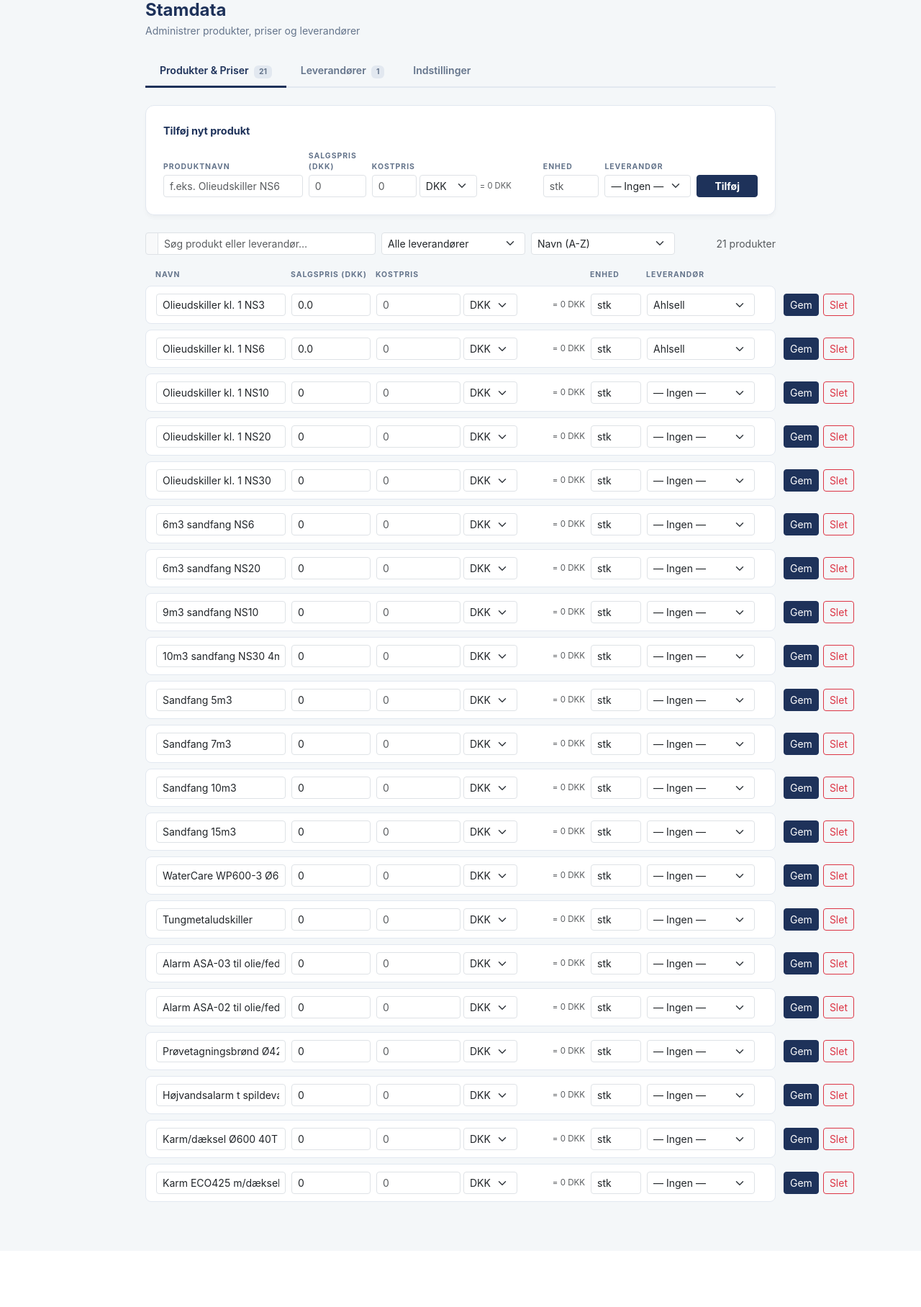
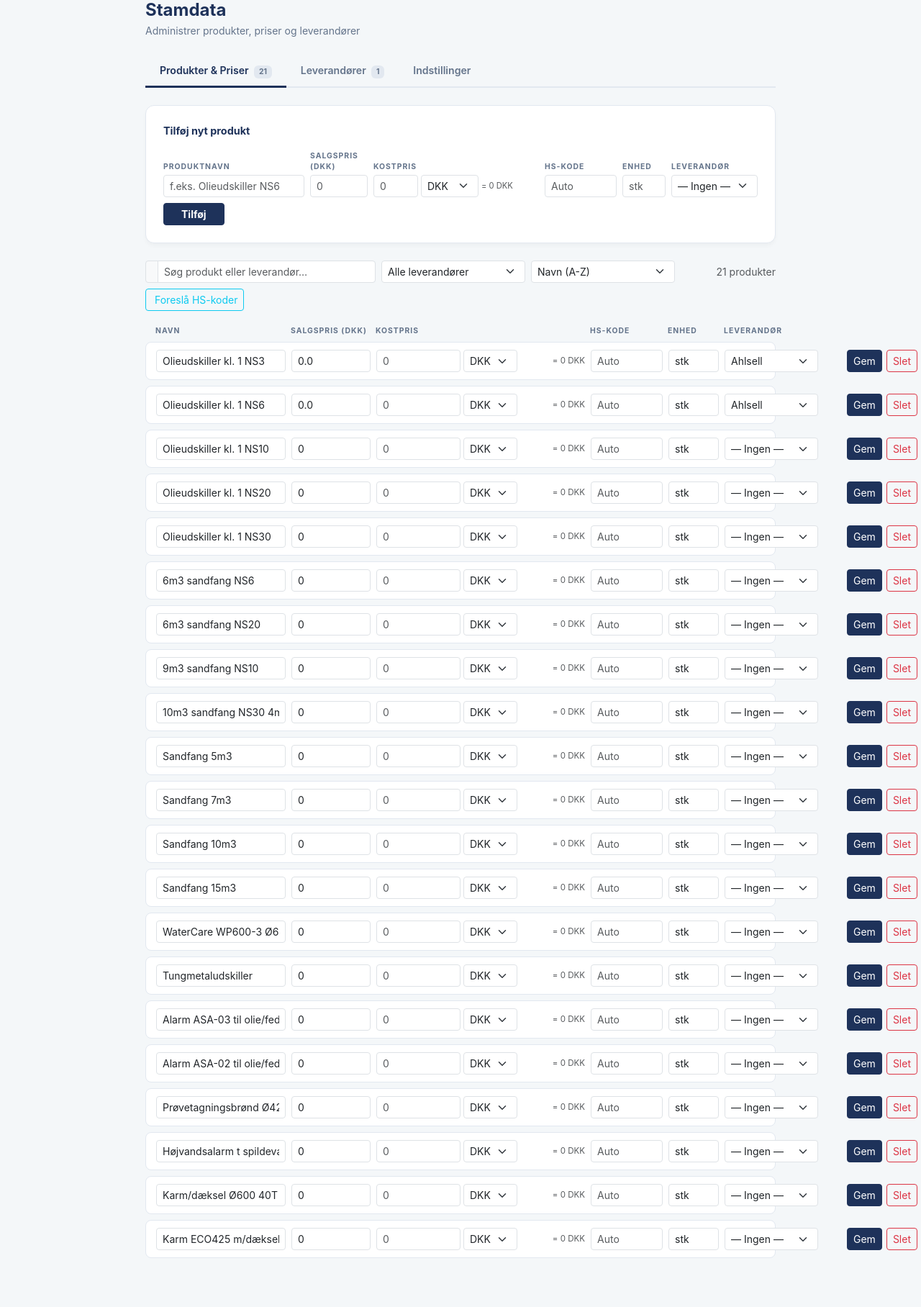
Before and after one commit to allanAHSolution/TilbudsMaskine, a Flask app: page /admin/produkter in a window 1280 px wide. Shown: the part 119-1935 px from the top of the page at 72% size. Before the commit the page ends 1789 px from the top, so only its background shows below. Run offline with Flask 3, Linux system fonts and the light colour scheme; the visitor is signed in with stand-in values (Sample User, id 1).

Commit message:
HS-koder på stamdata + auto-foreslag baseret på produktnavn
- Ny gæt_hs_kode() helper med domænespecifik keyword-mapping for
  vandrensning/spildevand: pumper (8413.x), filtre (8421.x),
  beholdere (7309.00), brønde/karme (7308.90/6810.91), sensorer
  (9026.x), styring (8537.10), alarmer (8531.10), m.fl.
- Service-poster (konsulent, timer, fragt) returnerer tom HS
- HS-kode-felt på produkter i stamdata (UI + backend gemmer)
- 'Foreslå HS-koder' knap i toolbaren — fylder TOMME HS-felter
  ud baseret på produktnavn, rører ikke eksisterende
- Toldfaktura PDF: linje-hs_kode → stamdata-opslag → auto-gæt fra
  navn (3-trins fallback)

Co-Authored-By: Claude Opus 4.7 (1M context) <noreply@anthropic.com>

```diff
--- a/app.py
+++ b/app.py
@@ -105,6 +105,60 @@ def _f(s, default=0.0):
         return float(s)
     except (ValueError, TypeError):
         return default
+
+
+def gæt_hs_kode(navn):
+    """
+    Foreslår en HS-kode (TARIC) baseret på produktnavn.
+    Domænespecifik for vandrensning/spildevand. Returnerer tom streng
+    hvis ingen match (typisk service/konsulent).
+    """
+    n = (navn or '').lower()
+
+    # Service-poster (ingen HS)
+    if any(k in n for k in ['konsulent', 'timer', 'rådgiv', 'sat ', 'site acceptance',
+                             'remote', 'fjernadgang', 'systemintegration', 'idriftsætt',
+                             'idriftsät', 'opstart', 'pris i alt', 'total', 'fragt']):
+        return ''
+
+    # Pumper
+    if 'doseringspumpe' in n: return '8413.50.20'
+    if 'feed pump' in n or 'feedpump' in n: return '8413.81.00'
+    if 'sump pump' in n or 'sumppump' in n or 'dykpumpe' in n: return '8413.70.21'
+    if 'pumpe' in n: return '8413.70.21'
+
+    # Filtrering / udskillere
+    if 'olieudskill' in n or 'fedtudskill' in n or 'tungmetal' in n: return '8421.21.99'
+    if 'filter' in n: return '8421.29.00'
+
+    # Beholdere / tanke
+    if 'kombitank' in n or 'buffertank' in n or 'plasttank' in n: return '7309.00.30'
+    if 'tank' in n: return '7309.00.30'
+
+    # Brønde / karme (typisk beton eller stål)
+    if 'sandfang' in n: return '6810.91.00'
+    if 'pumpebrønd' in n: return '7308.90.99'
+    if 'prøvetagning' in n or 'brønd' in n: return '7308.90.99'
+    if 'karm' in n or 'dæksel' in n: return '7308.90.99'
+
+    # Sensorer / måling
+    if 'radar' in n and ('sensor' in n or 'level' in n or 'niveau' in n): return '9026.10.81'
+    if 'level sensor' in n or 'levelsensor' in n: return '9026.10.81'
+    if 'højvand' in n or 'niveau' in n: return '9026.20.50'
+    if 'flow' in n and 'meter' in n: return '9028.20.00'
+
+    # Styring / alarmer
+    if 'plc' in n or 'hmi' in n: return '8537.10.99'
+    if 'alarm' in n: return '8531.10.95'
+
+    # Fittings / rør
+    if 'fitting' in n or 'rørdele' in n: return '7307.99.80'
+    if 'rør' in n: return '7304.90.00'
+
+    # Vogne / transportudstyr
+    if 'hjulvogn' in n or 'vogn' in n: return '8716.80.00'
+
+    return ''
 
 
 def _kategoriser_faktura(beskrivelse, kunde):
@@ -500,6 +554,10 @@ def generer_toldfaktura_pdf(tilbud, fragt_beloeb=0.0, fragt_valuta=None,
     pdf.cell(25, 7, 'Total',  fill=True, align='R')
     pdf.ln(7)
 
+    # Stamdata-lookup for at finde HS-koder for produkter der ikke har dem på linjen
+    stamdata_hs = {p['navn'].lower().strip(): (p.get('hs_kode') or '').strip()
+                    for p in load_data(PRODUKTER_FILE, [])}
+
     total_sum = 0
     for i, p in enumerate(tilbud.get('produkter', [])):
         antal = _f(p.get('antal', 1), 1)
@@ -509,9 +567,15 @@ def generer_toldfaktura_pdf(tilbud, fragt_beloeb=0.0, fragt_valuta=None,
         fill = (i % 2 == 0); bg = GREY_ROW if fill else (255, 255, 255)
         pdf.set_fill_color(*bg); pdf.set_text_color(30, 30, 30)
         pdf.set_font('DejaVu', '', 8.5)
+        # HS-kode: linje først, ellers stamdata-opslag, ellers gæt fra navn
+        hs_kode = (p.get('hs_kode') or '').strip()
+        if not hs_kode:
+            hs_kode = stamdata_hs.get(p.get('navn', '').lower().strip(), '')
+        if not hs_kode:
+            hs_kode = gæt_hs_kode(p.get('navn', ''))
         pdf.cell(8, 6, str(i+1), fill=fill, align='C')
         pdf.cell(72, 6, safe_text(p.get('navn', ''))[:42], fill=fill)
-        pdf.cell(20, 6, safe_text(p.get('hs_kode', '')), fill=fill, align='C')
+        pdf.cell(20, 6, safe_text(hs_kode), fill=fill, align='C')
         pdf.cell(18, 6, safe_text(p.get('origin', oprindelsesland[:2].upper())), fill=fill, align='C')
         antal_str = str(int(antal)) if antal == int(antal) else str(antal)
         pdf.cell(15, 6, antal_str, fill=fill, align='C')
@@ -1073,13 +1137,14 @@ def manage_products():
 
         if action == 'add':
             products.append({
-                "navn": request.form.get('navn'),
-                "pris": _safe_float(request.form.get('pris')),
+                "navn":            request.form.get('navn'),
+                "pris":            _safe_float(request.form.get('pris')),
                 "kostpris":        kostpris_dkk,
                 "kostpris_orig":   kostpris_orig,
                 "kostpris_valuta": kostpris_valuta,
-                "enhed": request.form.get('enhed', ''),
-                "leverandoer": request.form.get('leverandoer', '')
+                "hs_kode":         (request.form.get('hs_kode') or '').strip(),
+                "enhed":           request.form.get('enhed', ''),
+                "leverandoer":     request.form.get('leverandoer', '')
             })
         elif action == 'delete':
             index = int(request.form.get('index'))
@@ -1087,14 +1152,22 @@ def manage_products():
         elif action == 'edit':
             index = int(request.form.get('index'))
             products[index] = {
-                "navn": request.form.get('navn'),
-                "pris": _safe_float(request.form.get('pris')),
+                "navn":            request.form.get('navn'),
+                "pris":            _safe_float(request.form.get('pris')),
                 "kostpris":        kostpris_dkk,
                 "kostpris_orig":   kostpris_orig,
                 "kostpris_valuta": kostpris_valuta,
-                "enhed": request.form.get('enhed', ''),
-                "leverandoer": request.form.get('leverandoer', '')
+                "hs_kode":         (request.form.get('hs_kode') or '').strip(),
+                "enhed":           request.form.get('enhed', ''),
+                "leverandoer":     request.form.get('leverandoer', '')
             }
+        elif action == 'foreslå_hs':
+            # Fyld tomme HS-koder ud baseret på produktnavn
+            for p in products:
+                if not (p.get('hs_kode') or '').strip():
+                    forslag = gæt_hs_kode(p.get('navn', ''))
+                    if forslag:
+                        p['hs_kode'] = forslag
         save_data(PRODUKTER_FILE, products)
         return redirect(url_for('manage_products'))
 
--- a/templates/manage_products.html
+++ b/templates/manage_products.html
@@ -181,7 +181,12 @@
                         <span class="kostpris-dkk small text-muted" style="white-space:nowrap; min-width:80px; font-size:0.7rem;" data-target-add>= 0 DKK</span>
                     </div>
                 </div>
-                <div style="flex:2; min-width:60px;">
+                <div style="flex:2; min-width:100px;">
+                    <label class="form-label-xs">HS-kode</label>
+                    <input type="text" name="hs_kode" class="form-control form-control-sm"
+                           placeholder="Auto" title="Toldtarifnummer — kan auto-foreslås">
+                </div>
+                <div style="flex:1; min-width:60px;">
                     <label class="form-label-xs">Enhed</label>
                     <input type="text" name="enhed" class="form-control form-control-sm" placeholder="stk">
                 </div>
@@ -225,14 +230,21 @@
                 <option value="leverandoer-asc">Leverandør</option>
             </select>
             <span class="small text-muted ms-auto" id="produkt-tal">{{ produkter|length }} produkter</span>
+            <form method="POST" action="/admin/produkter" style="display:inline;">
+                <input type="hidden" name="action" value="foreslå_hs">
+                <button type="submit" class="btn btn-sm btn-outline-info" title="Auto-udfyld tomme HS-koder ud fra produktnavn">
+                    <i class="fa fa-magic me-1"></i> Foreslå HS-koder
+                </button>
+            </form>
         </div>
 
         <div class="header-row">
             <div style="flex:1; min-width:180px;">Navn</div>
             <div style="flex:0 0 110px;">Salgspris (DKK)</div>
             <div style="flex:0 0 290px;">Kostpris</div>
+            <div style="flex:0 0 100px;">HS-kode</div>
             <div style="flex:0 0 70px;">Enhed</div>
-            <div style="flex:0 0 150px;">Leverandør</div>
+            <div style="flex:0 0 130px;">Leverandør</div>
             <div style="flex:0 0 130px;"></div>
         </div>
 
@@ -268,11 +280,16 @@
                         </span>
                     </div>
                 </div>
+                <div style="flex:0 0 100px;">
+                    <input type="text" name="hs_kode" value="{{ p.get('hs_kode', '') }}"
+                           class="form-control form-control-sm" placeholder="Auto"
+                           title="Toldtarifnummer — auto-foreslås hvis tom">
+                </div>
                 <div style="flex:0 0 70px;">
                     <input type="text" name="enhed" value="{{ p.enhed if p.enhed else '' }}"
                            class="form-control form-control-sm" placeholder="stk">
                 </div>
-                <div style="flex:0 0 150px;">
+                <div style="flex:0 0 130px;">
                     <select name="leverandoer" class="form-select form-select-sm">
                         <option value="">— Ingen —</option>
                         {% for lev in leverandoerer %}
```
